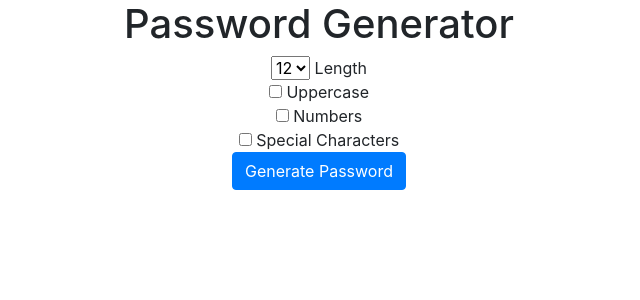
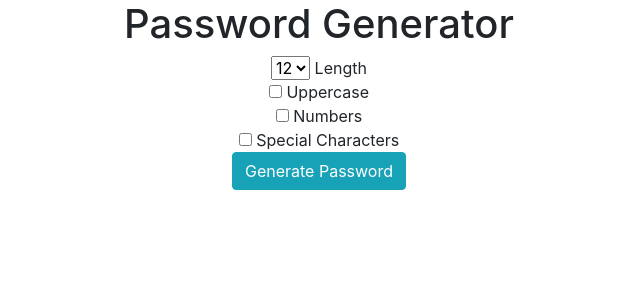
Before and after one commit to GitinitSaurabh/Django3-password-generator, a Django app: page / in a window 1280 px wide. Shown: the top 300 px of the page, without its empty margins (321-961 px from the left). Run offline with Django 3.2, Linux system fonts and the light colour scheme; some libraries are stand-ins or nearby versions.

Commit message:
changed button from primary to info

```diff
--- a/generator/templates/generator/home.html
+++ b/generator/templates/generator/home.html
@@ -23,6 +23,6 @@
     <input type="checkbox" name="special"> Special Characters
     <br>
 
-    <input type="submit" value="Generate Password" class="btn btn-primary">
+    <input type="submit" value="Generate Password" class="btn btn-info">
   </form>
 </div>
```
